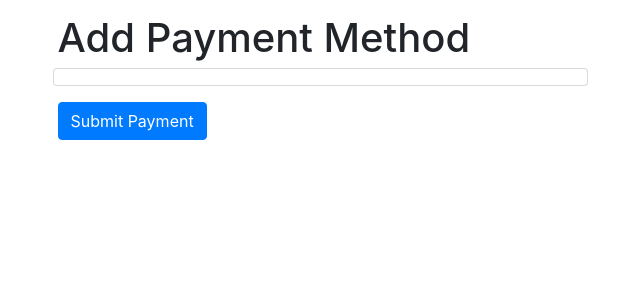
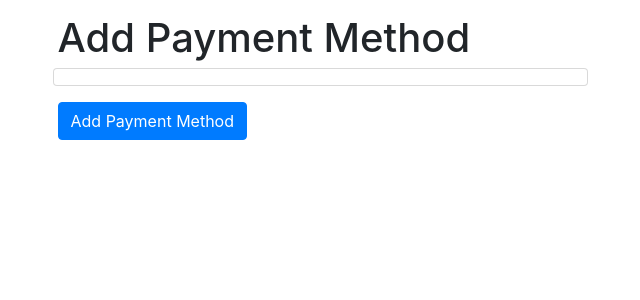
Before and after one commit to codingforentrepreneurs/eCommerce, a Django app: page /billing/payment-method/ in a window 1280 px wide. Shown: the part 56-356 px from the top of the page, without its empty margins (320-960 px from the left). Run offline with Django 3.2, Linux system fonts and the light colour scheme; some libraries are stand-ins or nearby versions.

Commit message:
4 - Improving Payment Method Form

```diff
--- a/src/billing/templates/billing/payment-method.html
+++ b/src/billing/templates/billing/payment-method.html
@@ -5,7 +5,7 @@
 
 <div class='col-10 col-md-6 mx-auto'>
     <h1>Add Payment Method</h1>
-<form action="/charge" method="post" id="payment-form" data-token='{{ publish_key }}'>
+<form class='payment-form' action="/charge" method="post" id="payment-form" data-token='{{ publish_key }}' data-next-url='{% if next_url %}{{ next_url }}{% endif %}'>
   <div class="form-row">
     <!-- <label for="card-element">
       Credit or debit card
@@ -18,7 +18,7 @@
     <div id="card-errors" role="alert"></div>
   </div>
 
-  <button class='btn btn-primary my-3'>Submit Payment</button>
+  <button class='btn btn-primary my-3'>Add Payment Method</button>
 </form>
 </div>
 
@@ -29,8 +29,19 @@
 {% block javascript %}
 <script>
 
+// https secure site when live
+
+var paymentForm = $(".payment-form")
+if (paymentForm.length > 1){
+    alert("Only one payment form is allowed per page")
+    paymentForm.css('display', 'none')
+}
+else if (paymentForm.length == 1) {
+
+var pubKey = paymentForm.attr('data-token')
+var nextUrl = paymentForm.attr('data-next-url')
     // Create a Stripe client
-var stripe = Stripe('pk_test_PrV61avxnHaWIYZEeiYTTVMZ');
+var stripe = Stripe(pubKey);
 
 // Create an instance of Elements
 var elements = stripe.elements();
@@ -82,14 +93,34 @@ form.addEventListener('submit', function(event) {
       errorElement.textContent = result.error.message;
     } else {
       // Send the token to your server
-      stripeTokenHandler(result.token);
+      stripeTokenHandler(nextUrl, result.token);
     }
   });
 });
 
-function stripeTokenHandler(token){
-    console.log(token)
+function stripeTokenHandler(nextUrl, token){
+    // console.log(token.id)
+    var paymentMethodEndpoint = '/billing/payment-method/create/'
+    var data = {
+        'token': token.id
+    }
+    $.ajax({
+        data: data,
+        url: paymentMethodEndpoint,
+        method: "POST",
+        success: function(data){
+            console.log(data)
+            if (nextUrl) {
+                window.location.href = nextUrl
+            } else {
+                window.location.reload()
+            }
+        },
+        error: function(error){
+            console.log(error)
+        }
+    })
 }
-
+}
 </script>
 {% endblock %}
--- a/src/billing/views.py
+++ b/src/billing/views.py
@@ -1,15 +1,26 @@
+from django.http import JsonResponse, HttpResponse
 from django.shortcuts import render
-
+from django.utils.http import is_safe_url
 
 
 import stripe
 stripe.api_key = "sk_test_cu1lQmcg1OLffhLvYrSCp5XE"
-
-
 STRIPE_PUB_KEY = 'pk_test_PrV61avxnHaWIYZEeiYTTVMZ'
 
 
 def payment_method_view(request):
-    if request.method == "POST":
+    #next_url =
+    next_url = None
+    next_ = request.GET.get('next')
+    if is_safe_url(next_, request.get_host()):
+        next_url = next_
+    return render(request, 'billing/payment-method.html', {"publish_key": STRIPE_PUB_KEY, "next_url": next_url})
+
+
+
+
+def payment_method_createview(request):
+    if request.method == "POST" and request.is_ajax():
         print(request.POST)
-    return render(request, 'billing/payment-method.html', {"publish_key": STRIPE_PUB_KEY})
+        return JsonResponse({"message": "Done"})
+    return HttpResponse("error", status_code=401)
--- a/src/ecommerce/urls.py
+++ b/src/ecommerce/urls.py
@@ -25,7 +25,7 @@ from django.views.generic import TemplateView
 
 from accounts.views import LoginView, RegisterView, guest_register_view
 from addresses.views import checkout_address_create_view, checkout_address_reuse_view
-from billing.views import payment_method_view
+from billing.views import payment_method_view, payment_method_createview
 from carts.views import cart_detail_api_view
 
 from .views import home_page, about_page, contact_page
@@ -42,6 +42,7 @@ urlpatterns = [
     url(r'^api/cart/$', cart_detail_api_view, name='api-cart'),
     url(r'^cart/', include("carts.urls", namespace='cart')),
     url(r'^billing/payment-method/$', payment_method_view, name='billing-payment-method'),
+    url(r'^billing/payment-method/create/$', payment_method_createview, name='billing-payment-method-endpoint'),
     url(r'^register/$', RegisterView.as_view(), name='register'),
     url(r'^bootstrap/$', TemplateView.as_view(template_name='bootstrap/example.html')),
     url(r'^products/', include("products.urls", namespace='products')),
```
